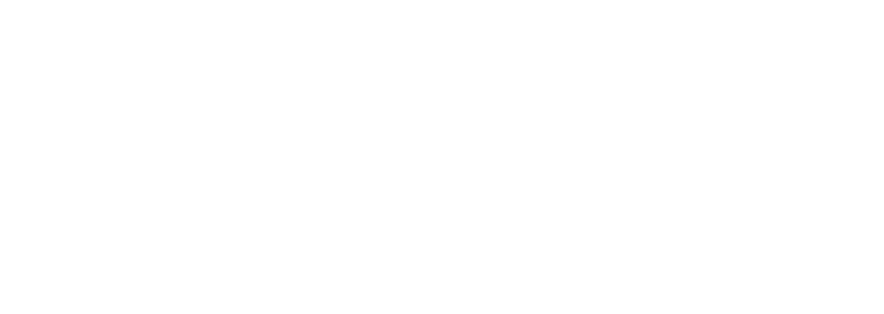
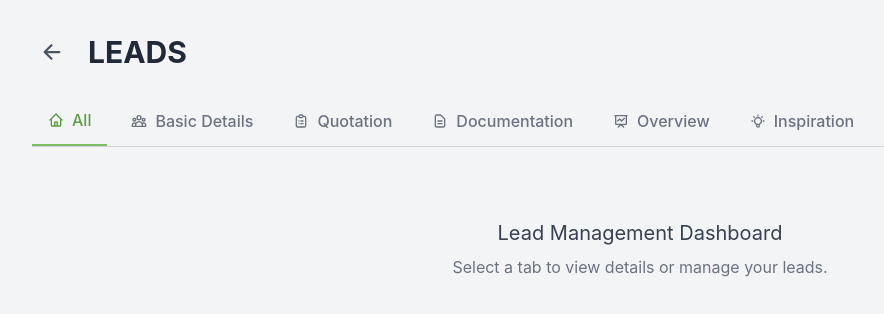
Before and after one commit to shriku2002/git, a React (Vite) app: page /leads-welcome in a window 1280 px wide. Before the commit this address had no page. Shown: the top 314 px of the page, without its empty margins (0-884 px from the left). Built offline with nearby package versions, Linux system fonts and the light colour scheme.

Commit message:
Create Leads Welcome Page

```diff
--- a/src/App.jsx
+++ b/src/App.jsx
@@ -13,7 +13,8 @@
 import CreateCompanyPage from "./features/onboarding/CreateCompanyPage";
 import VerificationPage from "./features/onboarding/VerificationPage";
 import InviteTeamPage from "./features/onboarding/InviteTeamPage";
-import LeadWellCome from "./features/LeadsPage/LeadWellCome";
+import LeadsWelcomePage from "./features/LeadsPage/LeadsWelcomePage";
+import ProjectWelcomePage from "./features/ProjectPage/ProjectWelcomePage";
 import WelcomePopup from "./components/UI/WelcomePopup";
 
 function App() {
@@ -38,7 +39,8 @@
         <Route path="/invite-team" element={<InviteTeamPage />} />
 
         {/* LeadsPage */}
-        <Route path="/Lead-WellCome" element={<LeadWellCome />} />
+        <Route path="/leads-welcome" element={<LeadsWelcomePage />} />
+        <Route path="/project-welcome" element={<ProjectWelcomePage />} />
         <Route path="/wellCome-PopUp-Lead" element={<WelcomePopup />} />
 
         <Route
--- a/src/features/onboarding/InviteTeamPage.jsx
+++ b/src/features/onboarding/InviteTeamPage.jsx
@@ -45,7 +45,7 @@
       return;
     }
     console.log(`Inviting team member with email: ${email}`);
-    navigate("/Project-WellCome");
+    navigate("/leads-welcome", { state: { showWelcomePopupOnLoad: true } });
   };
 
   return (
@@ -73,7 +73,7 @@
           <Button type="submit">Save</Button>
           <Button
             type="button"
-            onClick={() => navigate("/Project-WellCome")}
+            onClick={() => navigate("/leads-welcome", { state: { showWelcomePopupOnLoad: true } })}
             variant="skip"
           >
             Skip for now
```
Also changed, not shown: src/features/LeadsPage/LeadsWelcomePage.jsx (renamed from src/features/LeadsPage/LeadWellCome.jsx, +4 -13 lines).
